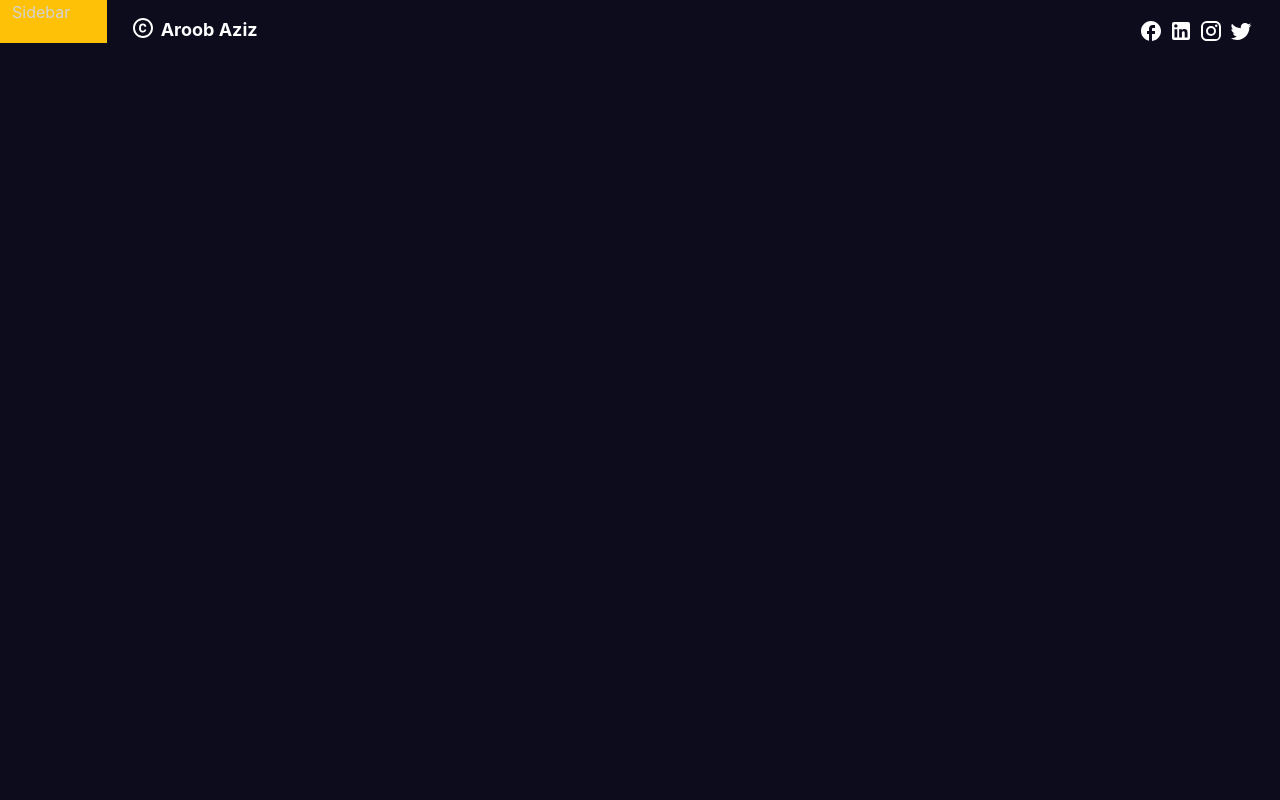
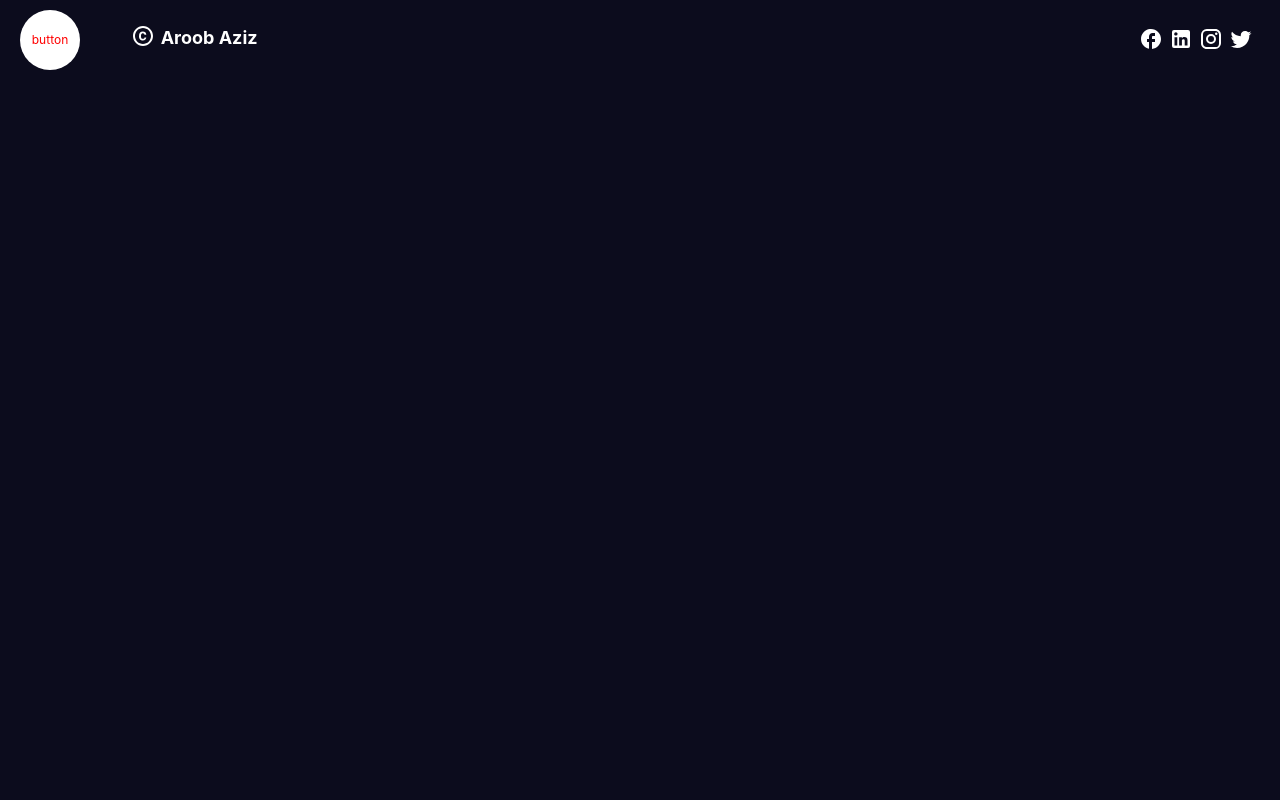
Before and after one commit to Aroob-Aziz/portfolio, a React (Create React App) app: page / in a window 1280 px wide. Shown: the top 800 px of the page. Built offline with nearby package versions, Linux system fonts and the light colour scheme.

Commit message:
new commit

```diff
--- a/src/App.js
+++ b/src/App.js
@@ -5,16 +5,16 @@ import { Hero } from "./components/hero";
 function App() {
   return (
     <div>
-      <section>
+      <section id="Homepage">
         <Navbar />
       </section>
-      <section>
+      <section id="About">
         <Hero />
       </section>
-      <section>Services</section>
-      <section>Parallax</section>
-      <section>Projects</section>
-      <section>Contact</section>
+      <section id="Experience">Experience</section>
+      <section id="Projects">Projects</section>
+      <section id="Contact">Contact</section>
+      {/* <section>Contact</section> */}
     </div>
   );
 }
--- a/src/components/navbar/index.js
+++ b/src/components/navbar/index.js
@@ -13,12 +13,12 @@ export const Navbar = () => {
   return (
     <Container className="container">
       <Row>
-        <Col lg={1} className="bg-warning">
+        <Col lg={1} className="gx-0">
           <Sidebar />
         </Col>
         <Col
           lg={11}
-          className="gx-5 gy-3 d-flex flex-row justify-content-between"
+          className="gx-5 gy-4 d-flex flex-row justify-content-between"
         >
           <a href="#" className="d-flex my-link">
             <CopyrightIcon className="me-1 rotate-on-hover" />
--- /dev/null
+++ b/src/components/navbar/links/Links.js
@@ -0,0 +1,16 @@
+import React from "react";
+import "../style.css";
+
+const items = ["Homepage", "About", "Experience", "Projects", "Contact"];
+
+export const Links = () => {
+  return (
+    <div className="links">
+      {items.map((item) => (
+        <a href={`#${item}`} key={item}>
+          {item}
+        </a>
+      ))}
+    </div>
+  );
+};
--- a/src/components/navbar/sidebar/index.js
+++ b/src/components/navbar/sidebar/index.js
@@ -1,7 +1,33 @@
-import React from 'react'
-import "./style.css"
+import React, { useState } from "react";
+import { motion } from "framer-motion";
+import { Links } from "../links/Links";
+import { ToggleButton } from "./toggle/ToggleButton";
+import "./style.css";
+import { Circle } from "@mui/icons-material";
+
 export const Sidebar = () => {
+  const [open, setOpen] = useState(false);
+  const variants = {
+    open: {
+      clipPath: "Circle(1200px at 50px 50px)",
+      transition: "spring",
+      stiffness: 400,
+      damping: 40,
+    },
+    closed: {
+      clipPath: "Circle(30px at 50px 40px)",
+      delay: 0.5,
+      type: "spring",
+      stiffness: 400,
+      damping: 40,
+    },
+  };
   return (
-    <div>Sidebar</div>
-  )
-}
+    <motion.div className="sidebar" animate={open ? "open" : "closed"}>
+      <motion.div className="bg" variants={variants}>
+        <Links />
+      </motion.div>
+      <ToggleButton setOpen={setOpen} />
+    </motion.div>
+  );
+};
--- a/src/components/navbar/sidebar/style.css
+++ b/src/components/navbar/sidebar/style.css
@@ -0,0 +1,47 @@
+    .sidebar {
+    background-color: white;
+    color: black;
+    display: flex;
+    flex-direction: column;
+    justify-content: center;
+    align-items: center;
+    }
+
+    .bg {
+    max-width: 300px;
+    position: fixed;
+    top: 0;
+    left: 0;
+    bottom: 0;
+    width: 300px;
+    background: white;
+    }
+
+    .links {
+    /* position: absolute; */
+    display: flex;
+    flex-direction: column;
+    justify-content: center;
+    align-items: center;
+    gap: 25px;
+    height: 100%;
+    width: 100%;
+
+    a{
+        color: black;
+        font-size: 28px;
+    }
+    }
+
+    .toggle {
+    position: fixed;
+    top: 15px;
+    left: 25px;
+    width: 50px;
+    height: 50px;
+    border-radius: 50%;
+    font-size: 12px;
+    background-color: transparent;
+    border: none;
+    color: red;
+    }
--- /dev/null
+++ b/src/components/navbar/sidebar/toggle/ToggleButton.js
@@ -0,0 +1,10 @@
+import React from "react";
+import "../style.css";
+
+export const ToggleButton = ({ setOpen }) => {
+  return (
+    <button className="toggle" onClick={() => setOpen((prev) => !prev)}>
+      button
+    </button>
+  );
+};
--- a/src/components/navbar/style.css
+++ b/src/components/navbar/style.css
@@ -1,8 +1,7 @@
 .container{
     max-width: 1536px;
     height: 60px;
-    /* background-color: black; */
-
+    position: fixed;
 }
 
 a{
```
